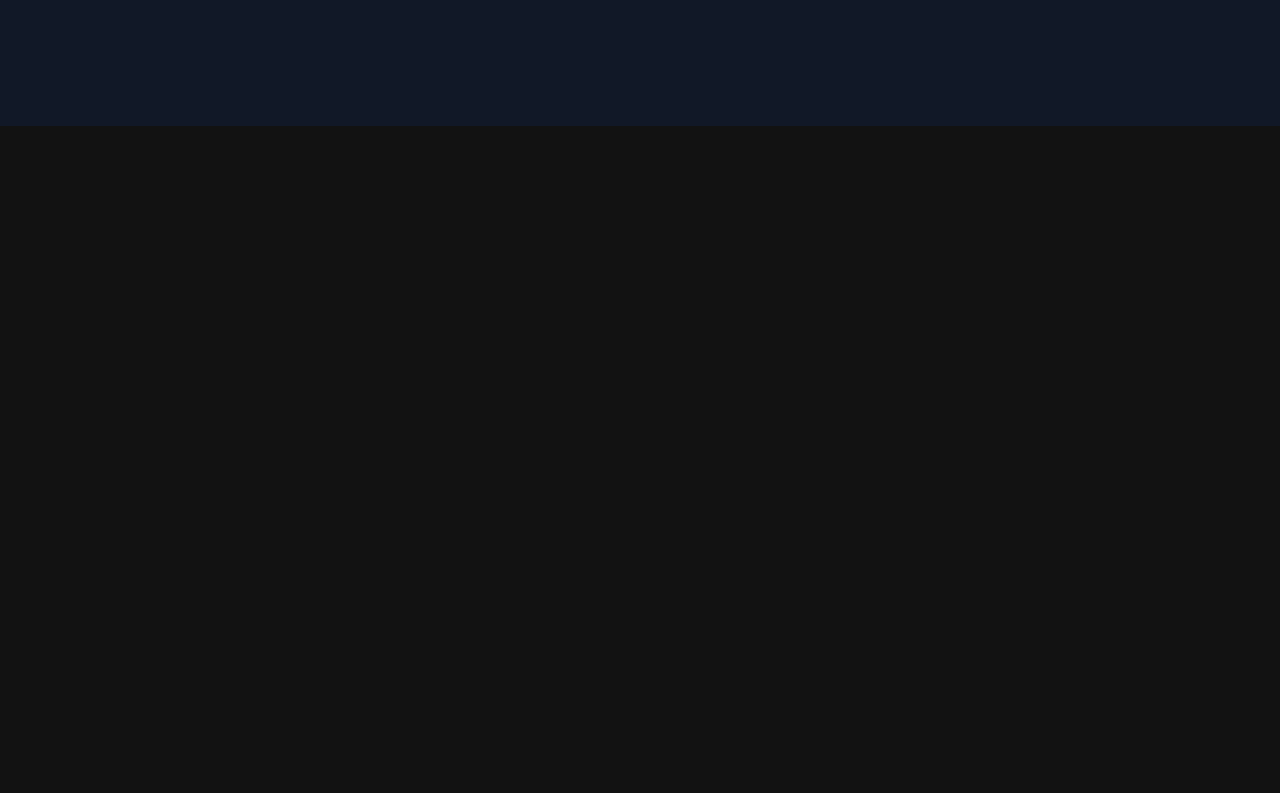
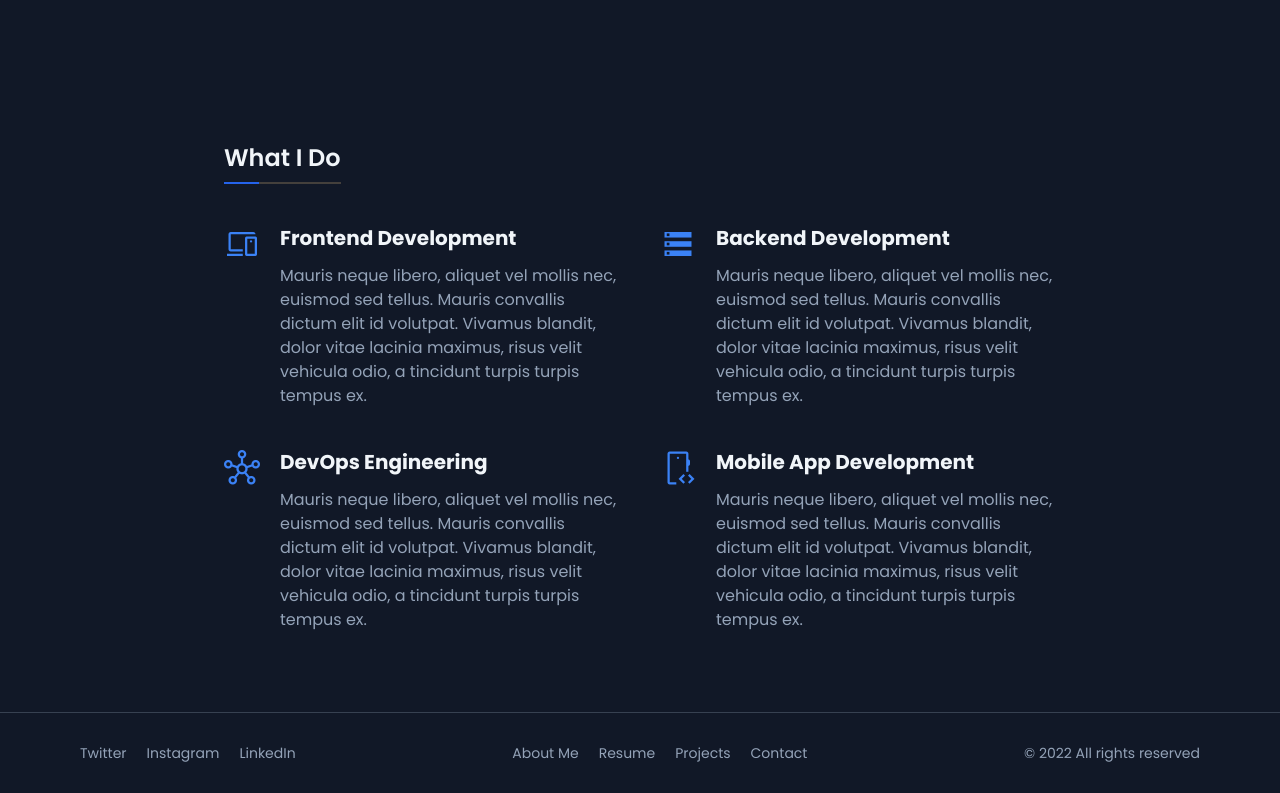
Before and after one commit to mrkendrick/portfolio, a Next.js app: page / in a window 1280 px wide. Shown: the part 674-1467 px from the top of the page. Before the commit the page ends 800 px from the top, so only its background shows below. Built offline with nearby package versions, Linux system fonts and the light colour scheme.

Commit message:
about me page

```diff
--- /dev/null
+++ b/components/Footer/index.tsx
@@ -0,0 +1,35 @@
+import Link from 'next/link'
+import React from 'react'
+import { links } from '../Navigation'
+
+const Footer = () => {
+  return (
+    <footer className="flex items-center justify-between px-20 dark:bg-gray-900 border-t dark:border-gray-700 mt-20 py-7">
+      <div className="flex items-center space-x-5">
+        <a href="" className="footer-links">
+          Twitter
+        </a>
+        <a href="" className="footer-links">
+          Instagram
+        </a>
+        <a href="" className="footer-links">
+          LinkedIn
+        </a>
+      </div>
+
+      <div className="flex items-center space-x-5">
+        {links.map((link) => (
+          <Link key={link.id} passHref href={link.href}>
+            <a className="footer-links">{link.name}</a>
+          </Link>
+        ))}
+      </div>
+
+      <span className="text-sm dark:text-slate-400">
+        &copy; {new Date().getFullYear()} All rights reserved
+      </span>
+    </footer>
+  )
+}
+
+export default Footer
--- a/components/Layout/index.tsx
+++ b/components/Layout/index.tsx
@@ -1,4 +1,5 @@
 import React, { ReactNode, useEffect, useState } from 'react'
+import Footer from '../Footer'
 import Navigation from '../Navigation'
 
 type Props = {
@@ -18,6 +19,7 @@ const Layout = ({ children }: Props) => {
     <main className="min-h-screen relative bg-slate-50 dark:bg-gray-900 transition-ease duration-500 text-slate-800 dark:text-slate-100">
       <Navigation />
       <section>{children}</section>
+      <Footer />
     </main>
   )
 }
--- a/components/Navigation/index.tsx
+++ b/components/Navigation/index.tsx
@@ -5,7 +5,7 @@ import { v4 } from 'uuid'
 import Link from 'next/link'
 import { useRouter } from 'next/router'
 
-const links = [
+export const links = [
   {
     id: v4(),
     name: 'About Me',
--- /dev/null
+++ b/components/Roles/index.tsx
@@ -0,0 +1,69 @@
+import React from 'react'
+import { v4 } from 'uuid'
+import SectionTitle from '../SectionTitle'
+
+type RoleItemProps = {
+  key: string
+  role: string
+  icon: string
+  activities: string
+}
+
+const roles = [
+  {
+    id: v4(),
+    role: 'Frontend Development',
+    icon: 'devices',
+    activities:
+      'Mauris neque libero, aliquet vel mollis nec, euismod sed tellus. Mauris convallis dictum elit id volutpat. Vivamus blandit, dolor vitae lacinia maximus, risus velit vehicula odio, a tincidunt turpis turpis tempus ex.',
+  },
+  {
+    id: v4(),
+    role: 'Backend Development',
+    icon: 'storage',
+    activities:
+      'Mauris neque libero, aliquet vel mollis nec, euismod sed tellus. Mauris convallis dictum elit id volutpat. Vivamus blandit, dolor vitae lacinia maximus, risus velit vehicula odio, a tincidunt turpis turpis tempus ex.',
+  },
+  {
+    id: v4(),
+    role: 'DevOps Engineering',
+    icon: 'hub',
+    activities:
+      'Mauris neque libero, aliquet vel mollis nec, euismod sed tellus. Mauris convallis dictum elit id volutpat. Vivamus blandit, dolor vitae lacinia maximus, risus velit vehicula odio, a tincidunt turpis turpis tempus ex.',
+  },
+  {
+    id: v4(),
+    role: 'Mobile App Development',
+    icon: 'developer_mode',
+    activities:
+      'Mauris neque libero, aliquet vel mollis nec, euismod sed tellus. Mauris convallis dictum elit id volutpat. Vivamus blandit, dolor vitae lacinia maximus, risus velit vehicula odio, a tincidunt turpis turpis tempus ex.',
+  },
+]
+
+const RoleItem = ({ activities, icon, key, role }: RoleItemProps) => (
+  <article key={key} className="flex items-start space-x-5">
+    <span className="material-symbols-outlined text-4xl text-blue-500 ">
+      {icon}
+    </span>
+    <div className="flex flex-col space-y-3">
+      <h3 className="text-xl font-bold">{role}</h3>
+      <p className="dark:text-slate-400 text-slate-600">{activities}</p>
+    </div>
+  </article>
+)
+
+const Roles = () => {
+  return (
+    <section className="mt-36 w-[65%] mx-auto">
+      <SectionTitle width={7} title="What I Do" />
+
+      <div className="grid grid-cols-2 w-full mt-10 gap-10">
+        {roles.map((data) => (
+          <RoleItem key={data.id} {...data} />
+        ))}
+      </div>
+    </section>
+  )
+}
+
+export default Roles
--- /dev/null
+++ b/components/SectionTitle/index.tsx
@@ -0,0 +1,20 @@
+import React from 'react'
+
+type Props = {
+  title: string
+  width: number
+}
+
+const SectionTitle = ({ width, title }: Props) => {
+  return (
+    <div className="w-fit">
+      <h5 className="font-semibold text-2xl">{title}</h5>
+      <div className={`flex items-stretch w-[${width}rem] h-0.5 mt-2`}>
+        <div className="w-[30%] dark:bg-blue-600 bg-blue-500"></div>
+        <div className="w-[70%] dark:bg-stone-700 bg-stone-200"></div>
+      </div>
+    </div>
+  )
+}
+
+export default SectionTitle
--- a/pages/index.tsx
+++ b/pages/index.tsx
@@ -2,6 +2,7 @@ import type { NextPage } from 'next'
 import Head from 'next/head'
 import Image from 'next/image'
 import HeroSection from '../components/HeroSection'
+import Roles from '../components/Roles'
 
 const Home: NextPage = () => {
   return (
@@ -11,6 +12,7 @@ const Home: NextPage = () => {
       </Head>
 
       <HeroSection />
+      <Roles />
     </div>
   )
 }
--- a/styles/globals.css
+++ b/styles/globals.css
@@ -1,4 +1,4 @@
-@import url('https://fonts.googleapis.com/css2?family=Roboto+Slab:wght@100;200;300;400;500;600;700;800;900&display=swap');
+@import url('https://fonts.googleapis.com/css2?family=Poppins:ital,wght@0,100;0,200;0,300;0,400;0,500;0,600;0,700;0,800;0,900;1,100;1,200;1,300;1,400;1,500;1,600;1,700;1,800;1,900&display=swap');
 
 @tailwind base;
 @tailwind components;
@@ -8,9 +8,8 @@ html,
 body {
   padding: 0;
   margin: 0;
-  font-family: 'Roboto Slab', -apple-system, BlinkMacSystemFont, Segoe UI,
-    Roboto, Oxygen, Ubuntu, Cantarell, Fira Sans, Droid Sans, Helvetica Neue,
-    sans-serif;
+  font-family: 'Poppins', -apple-system, BlinkMacSystemFont, Segoe UI, Roboto,
+    Oxygen, Ubuntu, Cantarell, Fira Sans, Droid Sans, Helvetica Neue, sans-serif;
 }
 
 .material-symbols-outlined {
@@ -33,4 +32,8 @@ body {
   .input {
     @apply border-2 outline-none placeholder:text-gray-500 disabled:text-gray-500 focus:placeholder:text-gray-400 focus:border-orange-500 transition-all ease-in duration-300 w-full h-12 rounded-md px-3 disabled:cursor-not-allowed;
   }
+
+  .footer-links {
+    @apply text-sm text-slate-600 hover:text-slate-900 dark:text-slate-400 dark:hover:text-slate-200 transition-ease;
+  }
 }
```
